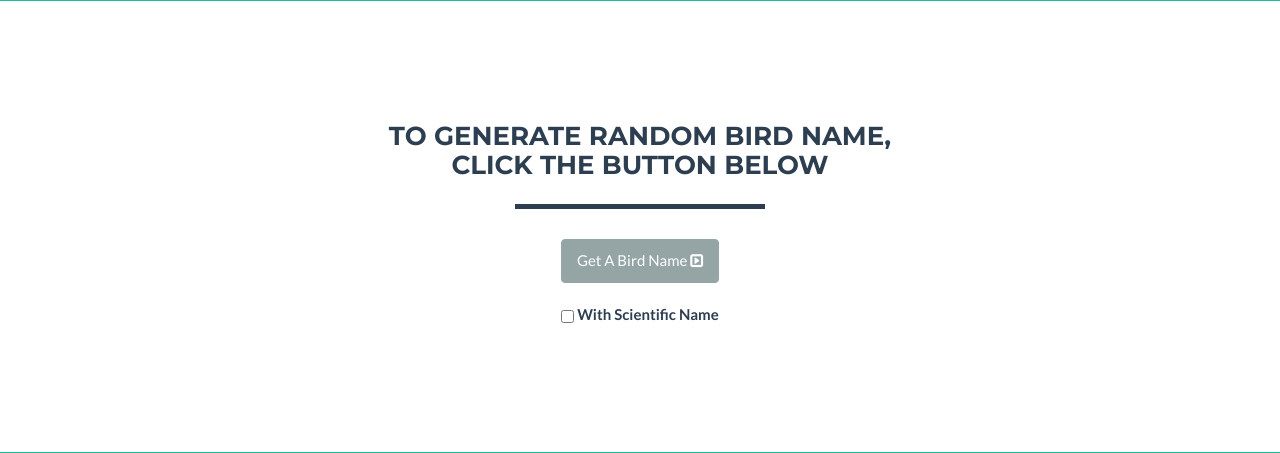
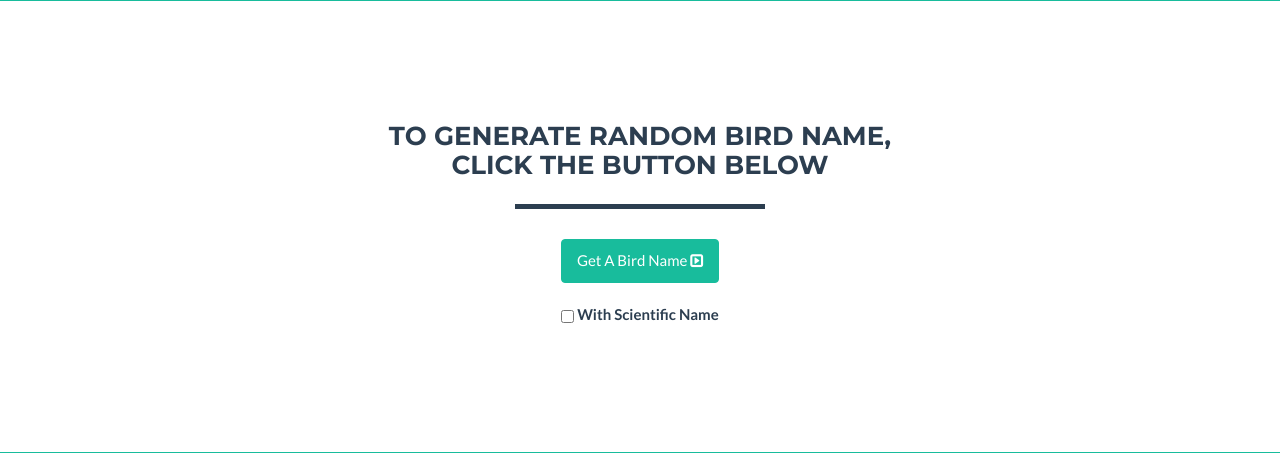
Before and after one commit to RecNes/RandomBirdNameGenerator, a Django app: page / in a window 1280 px wide. Shown: the part 832-1285 px from the top of the page. Run offline with Django 3.2, Linux system fonts and the light colour scheme; data comes from the database, SQL or seed files in the repository; some libraries are stand-ins or nearby versions.

Commit message:
button color changed

```diff
--- a/templates/index.html
+++ b/templates/index.html
@@ -78,7 +78,7 @@
                 </div>
                 <div class="col-lg-pull-12 text-center">
                     <form action="." id="bird_name_form" class="form-inline center-block">{% csrf_token %}
-                        <button class="btn btn-default">
+                        <button class="btn btn-success">
                             Get A Bird Name
                             <i class="fa fa-caret-square-o-right"></i>
                         </button>
```
Also changed, not shown: db.sqlite3.
